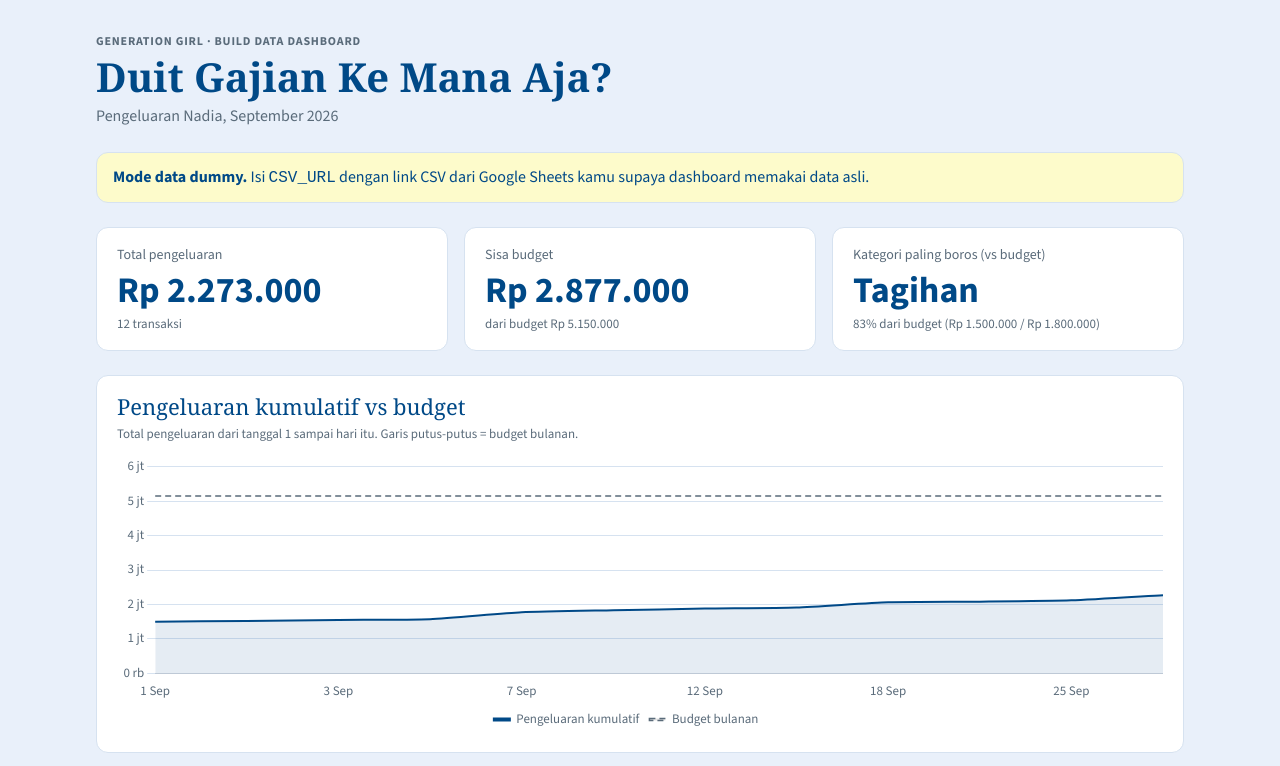
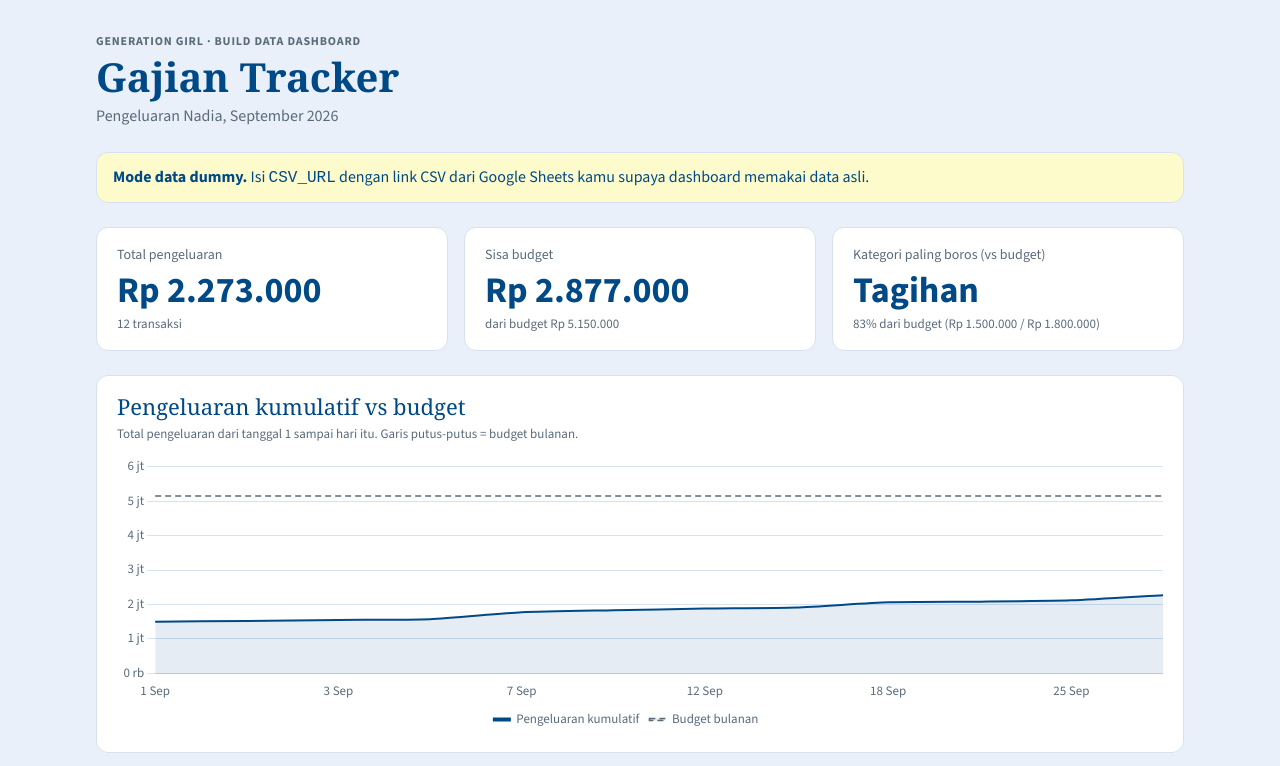
Before and after one commit to RadityaRamadhanEka/Gajian-Tracker, a plain HTML site: page index.html in a window 1280 px wide. Shown: the top 766 px of the page. Drawn offline with nearby package versions, Linux system fonts and the light colour scheme; a web font is replaced by a local one.

Commit message:
Ganti nama project jadi Gajian Tracker

```diff
--- a/index.html
+++ b/index.html
@@ -3,7 +3,7 @@
 <head>
   <meta charset="utf-8">
   <meta name="viewport" content="width=device-width, initial-scale=1">
-  <title>Duit Gajian Ke Mana Aja?</title>
+  <title>Gajian Tracker</title>
 
   <!-- Font Generation Girl: Averia Serif Libre (judul) + Source Sans 3 (teks) -->
   <link rel="preconnect" href="https://fonts.googleapis.com">
@@ -110,7 +110,7 @@
 <body>
   <main class="page">
     <p class="eyebrow">Generation Girl · Build Data Dashboard</p>
-    <h1>Duit Gajian Ke Mana Aja?</h1>
+    <h1>Gajian Tracker</h1>
     <p class="subtitle">Pengeluaran Nadia, September 2026</p>
 
     <div id="banner" class="banner">Memuat data…</div>
```
Also changed, not shown: 1 other file.
